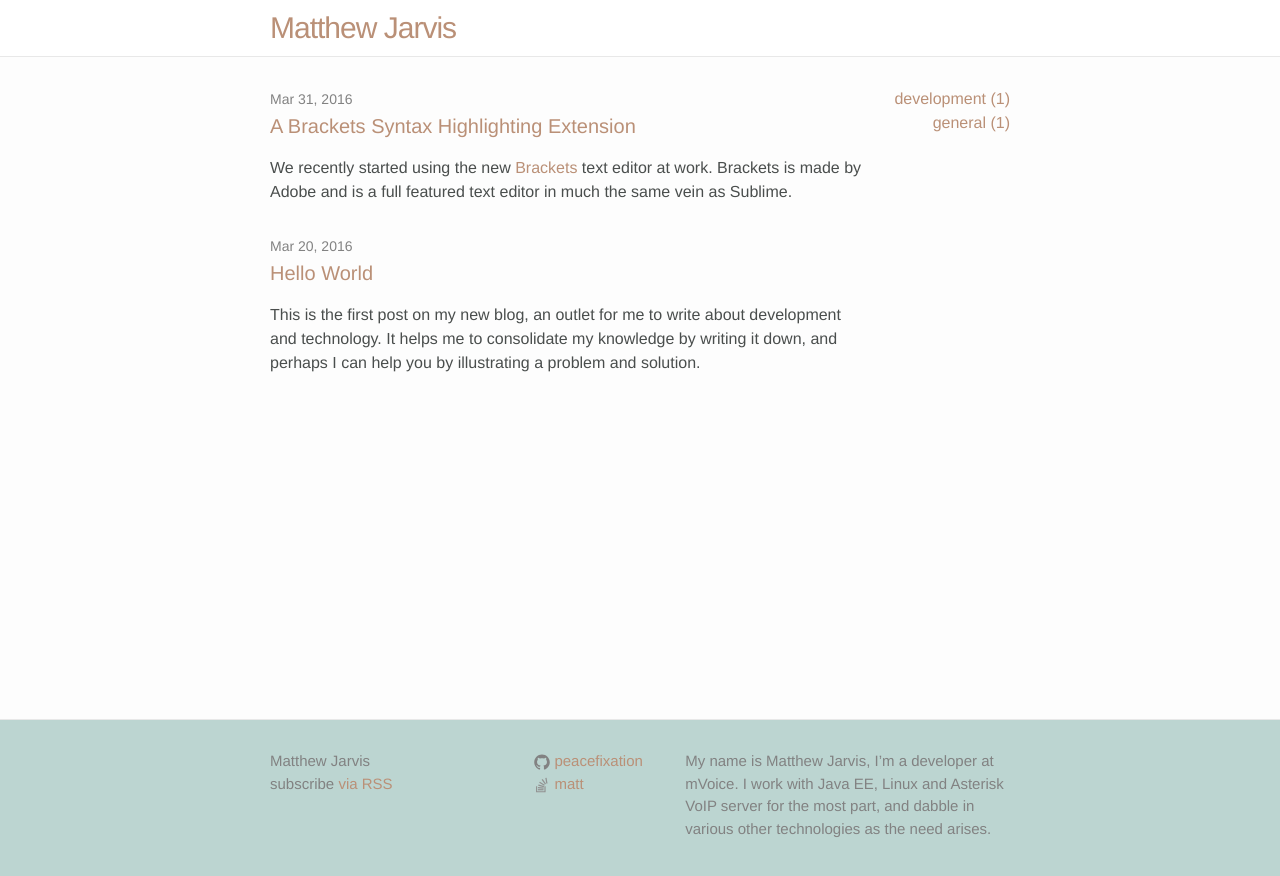
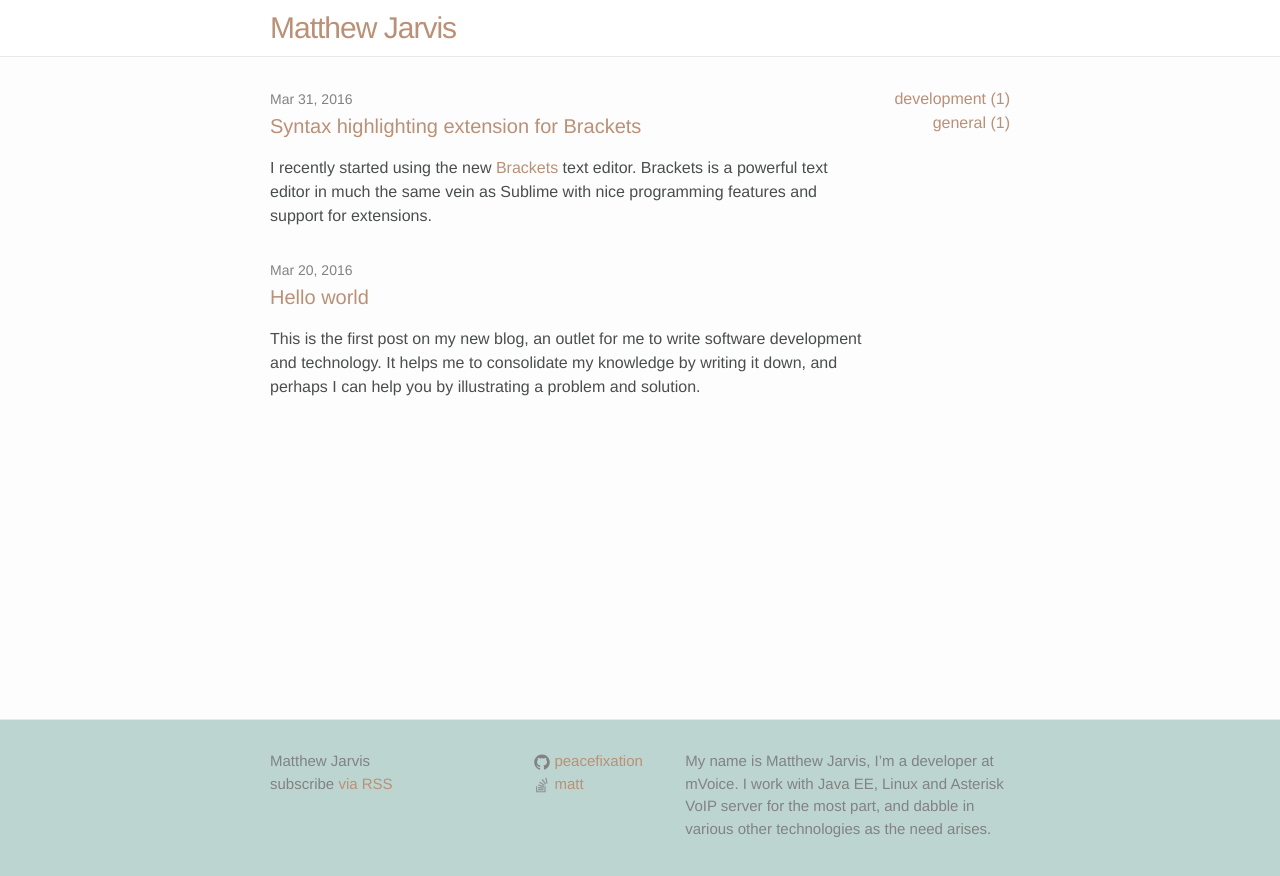
Before and after one commit to peacefixation/peacefixation.github.io, a Jekyll site: the page built from index.html, in a window 1280 px wide. Shown: the top 876 px of the page. Built offline with Jekyll 4.4.1, drawn with Linux system fonts in a browser that asks for light colours.

Commit message:
Reworded posts

```diff
--- a/_posts/2016-03-20-hello-world.markdown
+++ b/_posts/2016-03-20-hello-world.markdown
@@ -1,8 +1,8 @@
 ---
 layout: post
-title:  "Hello World"
+title:  "Hello world"
 date:   2016-03-20 12:45:37 +1100
 categories: general
 ---
 
-This is the first post on my new blog, an outlet for me to write about development and technology. It helps me to consolidate my knowledge by writing it down, and perhaps I can help you by illustrating a problem and solution.
+This is the first post on my new blog, an outlet for me to write software development and technology. It helps me to consolidate my knowledge by writing it down, and perhaps I can help you by illustrating a problem and solution.
--- a/_posts/2016-03-31-brackets-asterisk-extension.md
+++ b/_posts/2016-03-31-brackets-asterisk-extension.md
@@ -1,13 +1,13 @@
 ---
 layout: post
-title:  "A Brackets Syntax Highlighting Extension"
+title:  "Syntax highlighting extension for Brackets"
 date:   2016-03-31 12:46:37 +1100
 categories: development
 ---
 
-We recently started using the new [Brackets](http://brackets.io/) text editor at work. Brackets is made by Adobe and is a full featured text editor in much the same vein as Sublime.
+I recently started using the new [Brackets](http://brackets.io/) text editor. Brackets is a powerful text editor in much the same vein as Sublime with nice programming features and support for extensions.
 
-Among the files that I edit at work are Asterisk configuration files. These are the files that tell Asterisk how to route VoIP phone calls and they have their own special syntax, different enough that none of the included syntax highlighters were much use. Now I hate editing files without syntax highlighting, so I began to investigate how to write an extension for Brackets that would make my Asterisk dialplan editing easier.
+Among the files that I need to edit are Asterisk configuration files. Asterisk is VoIP server, and these are the files that tell Asterisk how to route VoIP calls. They have their own special syntax, different enough that none of the included syntax highlighters were much use. Now I hate editing files without syntax highlighting, so I began to investigate how to write an extension for Brackets that would make my Asterisk dialplan editing easier.
 
 As it turns out it's not so hard and there's a [How To Write Extensions](https://github.com/adobe/brackets/wiki/How-to-Write-Extensions) guide on the Brackets Github repo. Of particular interest is the [Language Support](https://github.com/adobe/brackets/wiki/Language-Support) section. Here I discovered that Brackets actually leverages the Code Mirror syntax highlighters, and since there's already an Asterisk language mode there, I could just reference that and be on my way. Well, almost. So here's how I made the extension.
 
```
